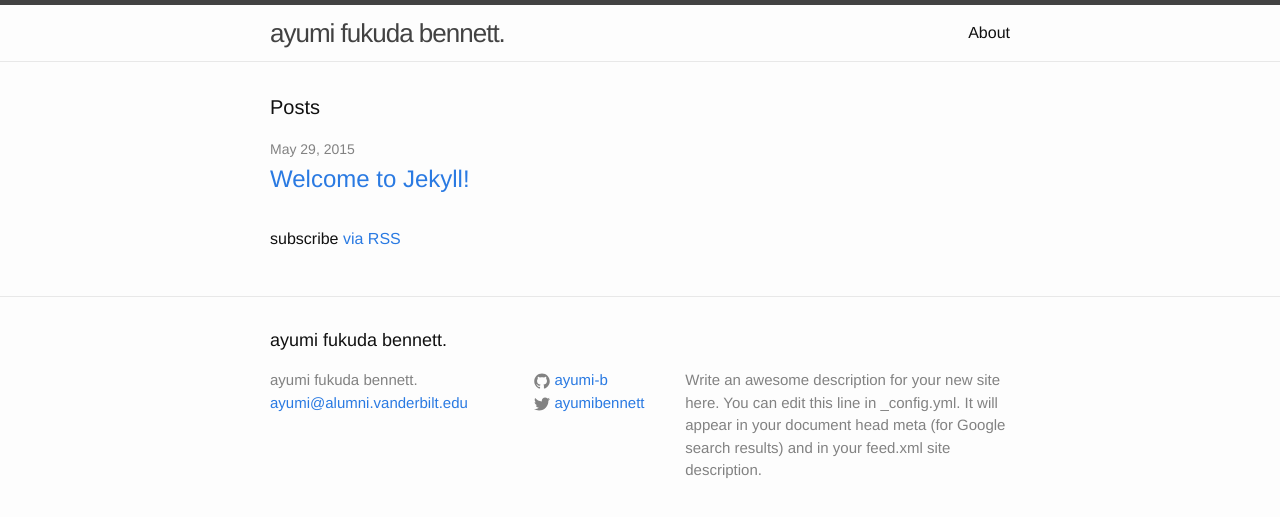
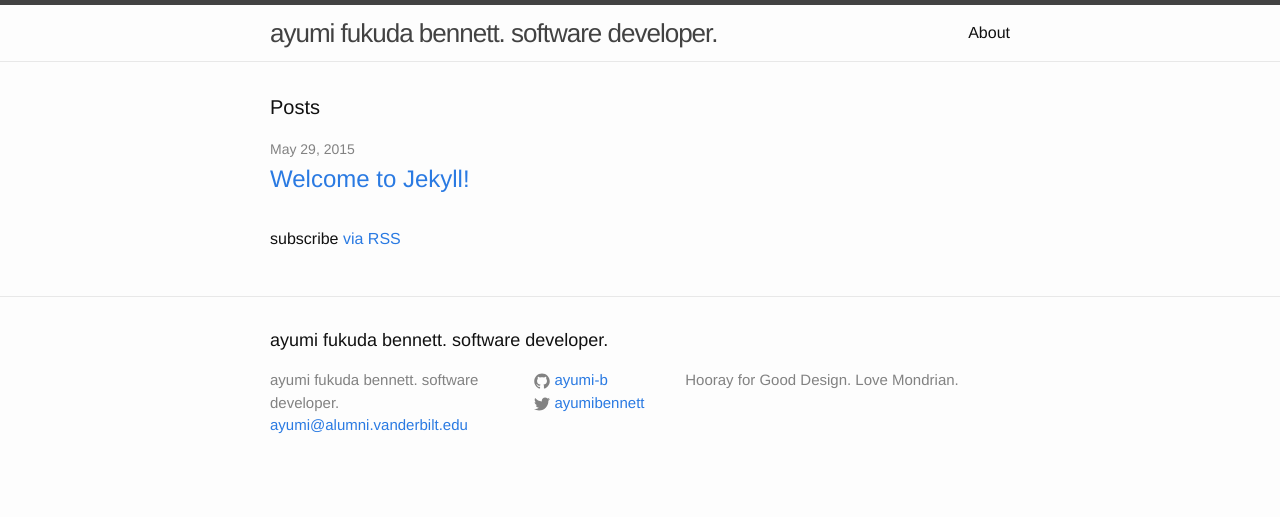
Before and after one commit to ayumi-b/ayumi-b.github.io, a Jekyll site: the page built from index.html, in a window 1280 px wide. Shown: the top 517 px of the page. Built offline with Jekyll 4.4.1, drawn with Linux system fonts in a browser that asks for light colours.

Commit message:
changed description for now

```diff
--- a/_config.yml
+++ b/_config.yml
@@ -1,10 +1,8 @@
 # Site settings
-title: ayumi fukuda bennett.
+title: ayumi fukuda bennett. software developer.
 email: ayumi@alumni.vanderbilt.edu
 description: > # this means to ignore newlines until "baseurl:"
-  Write an awesome description for your new site here. You can edit this
-  line in _config.yml. It will appear in your document head meta (for
-  Google search results) and in your feed.xml site description.
+  Hooray for Good Design.  Love Mondrian.
 baseurl: "" # the subpath of your site, e.g. /blog/
 url: "http://yourdomain.com" # the base hostname & protocol for your site
 twitter_username: ayumibennett
```
